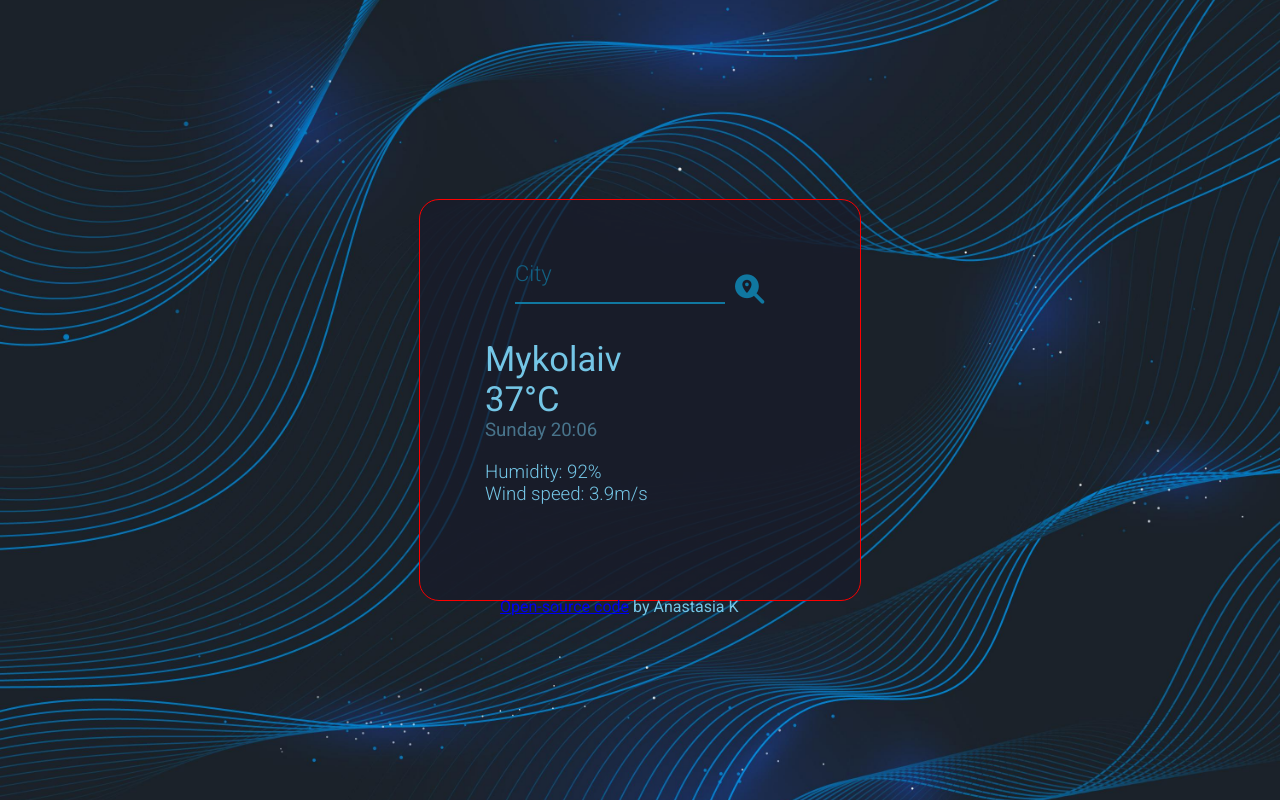
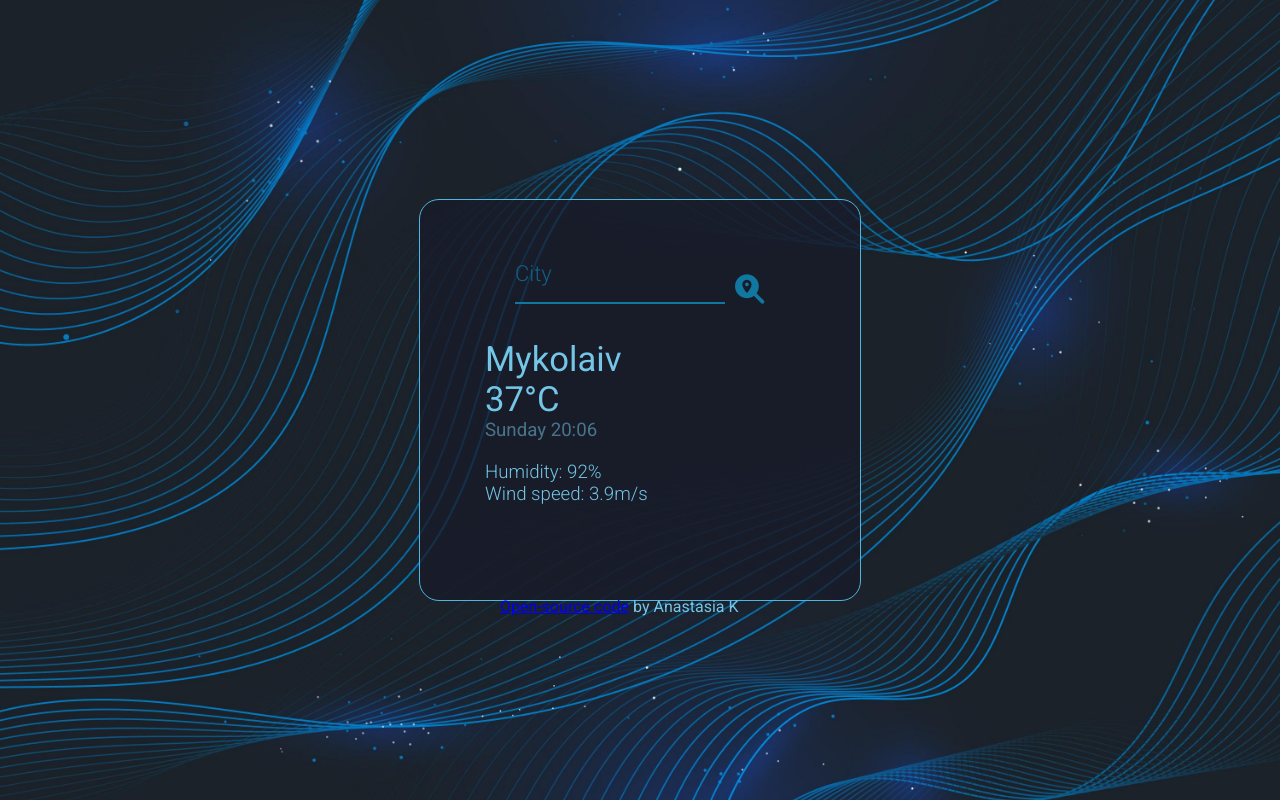
Before and after one commit to AnnaRar/Weather-App, a website built with Parcel: page index.html in a window 1280 px wide. Built offline with nearby package versions, Linux system fonts and the light colour scheme.

Commit message:
old version after netlify test

```diff
--- a/src/styles.css
+++ b/src/styles.css
@@ -25,7 +25,7 @@ body {
   top: 50%;
   transform: translate(-50%, -50%);
   width: 440px;
-  border: 1px solid rgb(255, 0, 0);
+  border: 1px solid rgb(79, 182, 223);
   border-radius: 20px;
   overflow: initial;
   background-color: rgba(25, 28, 42, 0.747);
```
